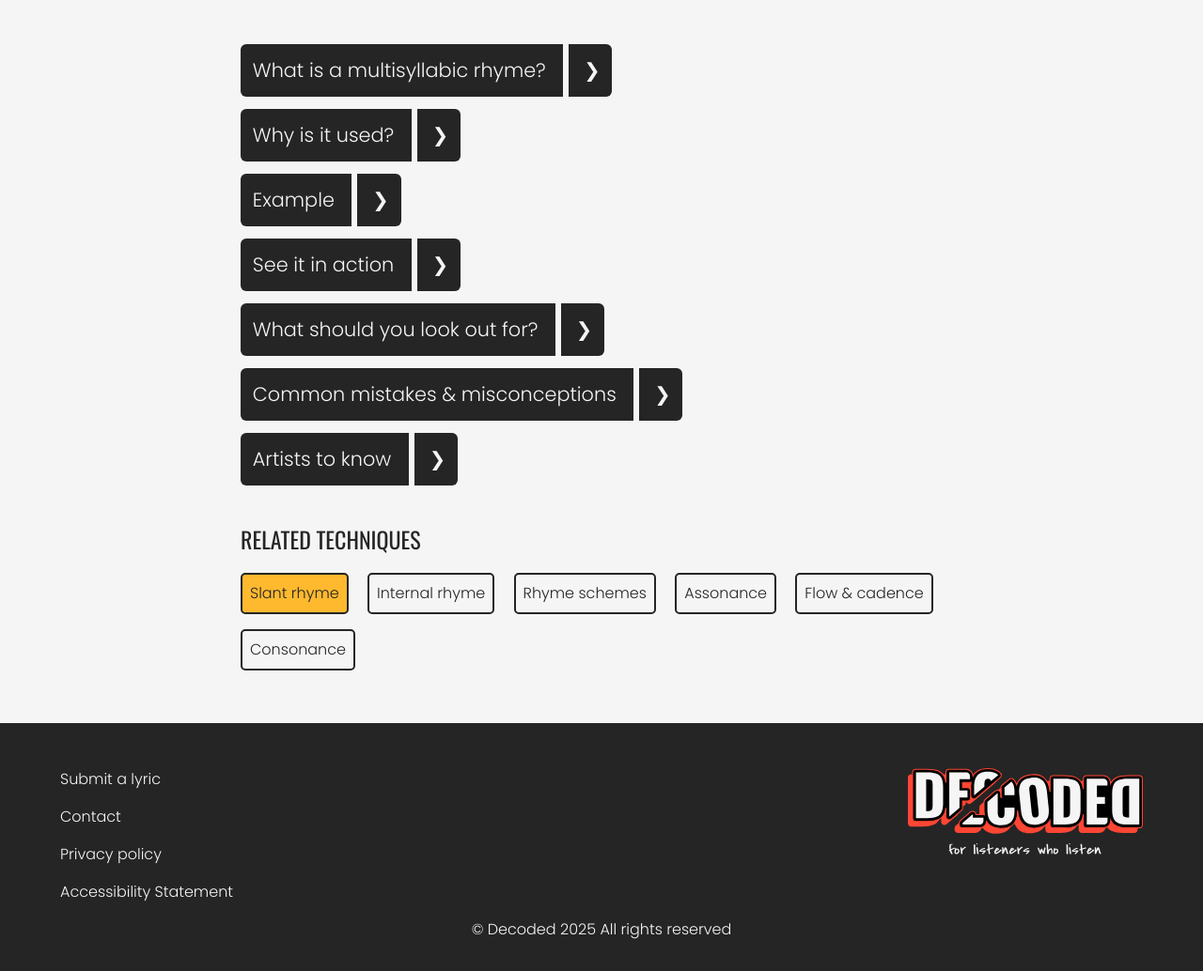
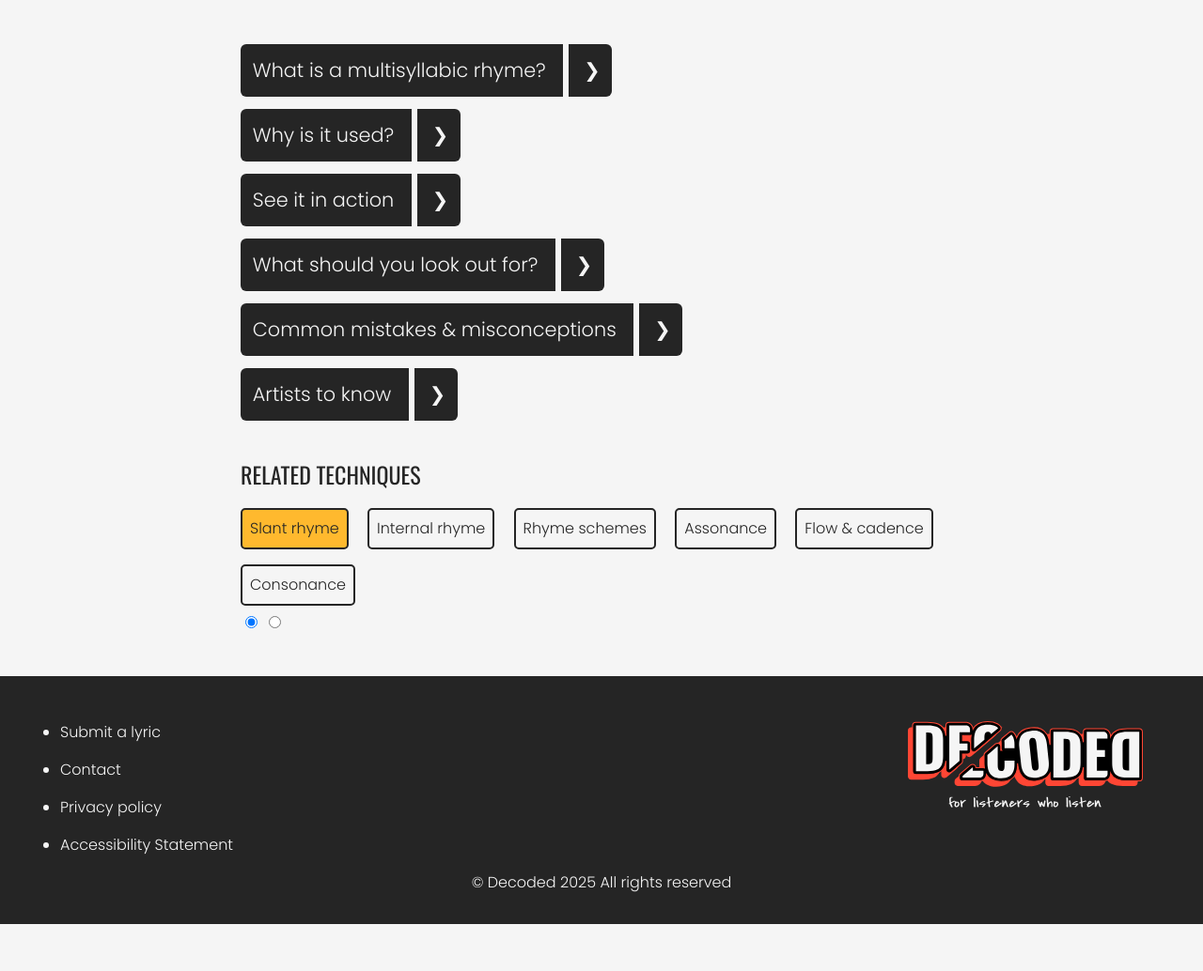
Before and after one commit to nadiajervier/decoded, a PHP site: page /mockup/breakdown-room.html in a window 1280 px wide. Shown: the part 570-1604 px from the top of the page at 94% size. After the commit the page ends 1554 px from the top, so only its background shows below. Run offline with PHP 8.4, Linux system fonts and the light colour scheme.

Commit message:
Dark mode

```diff
--- a/mockup/breakdown-room.html
+++ b/mockup/breakdown-room.html
@@ -60,7 +60,7 @@
             </label>
             <div>
                 <p>A multisyllabic rhyme (also called polysyllabic rhyme) is when two or more syllables in a word or phrase rhyme with two or more syllables in another word or phrase.</p>
-                <p>Think of multisyllabic rhymes like choreographed footwork in a dance—the more intricate the steps, the smoother the flow. Instead of just rhyming single words, artists stack entire syllables, creating patterns that lock into the beat like puzzle pieces.</p>
+                <p>Instead of just rhyming single words, artists stack entire syllables, creating patterns that lock into the beat like puzzle pieces.</p>
                 <p>This technique makes rap lyrics sound more complex and engaging.</p>
             </div>
 
@@ -70,12 +70,14 @@
             </label>
             <div>
                 <p>The rhymes can sometimes mirror the beat, making the lyrics sound more fluid. Multisyllabic rhymes add complexity to lyrics, and let&apos;s be honest, they are more impressive.</p>
-                <p class="italic">Think of it like choreographed footwork &mdash; the more intricate, the more impressive, right?</p>
+                <div class="tip">
+                    <img src="images/tip-icon.svg" alt="exclamation mark - tip icon" width="24" height="107" class="tip-icon"><p class="statement">Think of it like choreographed footwork &mdash; the more intricate, the more impressive, right?</p>
+                </div>
             </div>
 
             <input id="example" type="checkbox" class="content-dropdown">
             <label for="example" class="toggle">
-                <p>Example <span>&#x276F</span></p>
+                <p>See it in action <span>&#x276F</span></p>
             </label>
             <div>
                 <article class="lyric-example">
@@ -83,18 +85,6 @@
                     <p>Socrates' philosophies and hypothesis,</p>
                     <p>Can't define how I be dropping these mockeries</p>
                 </article>
-            </div>
-
-            <input id="in-action" type="checkbox" class="content-dropdown">
-            <label for="in-action" class="toggle">
-                <p>See it in action <span>&#x276F</span></p>
-            </label>
-            <div>
-                <ul>
-                    <li>Rhymes across multiple syllables, not just one</li>
-                    <li>Matching the rhythm and vowel sounds across a phrase or bar</li>
-                    <li>Natural flowing sound that feels smooth</li>
-                </ul>
             </div>
 
             <input id="use" type="checkbox" class="content-dropdown">
@@ -143,6 +133,13 @@
                 <a href="#"><li class="flow">Flow &amp; cadence</li></a>
                 <a href="#"><li class="consonace">Consonance</li></a>
             </ul>
+
+            <fieldset>
+                <input id="light" type="radio" name="theme" value="light" checked>
+                <label for="light"></label>
+                <input id="dark" type="radio" name="theme" value="dark">
+                <label for="dark"></label>
+            </fieldset>
         </main>
     </body>
 
--- a/mockup/style.css
+++ b/mockup/style.css
@@ -84,19 +84,27 @@ table {
     --white-smoke: #F5F5F5;
     --red-white: #C31313;
     --red-black: #FF4634;
-    --shadow: #3F3F3F;
+    --tip-bckgnd: #DEDEDE;
     --slant-rhyme: #FFB92E;
     --internal-rhyme: #4CFF3E;
     --oswald:  'Oswald', Sans Serif;
     --poppins: 'Poppins', Avenir, Monserrat, Source Sans Pro, Sans Serif;
+
+    /* - LIGHT DARK */
+    color-scheme: light dark;
+    --white-black: light-dark(#F5F5F5, #252525);
+    --black-white: light-dark(#252525, #F5F5F5);
+    --red-light-dark: light-dark(#C31313, #FF4634);
+    --red-dark-light: light-dark(#FF4634, #C31313);
+    --toggle-button-hover: light-dark(#252525, #F5F5F5);
 }
 
 /* --- PAGE STYLING --- */
 
 body {
     font-family: var(--poppins);
-    color: var(--charcoal);
-    background-color: var(--white-smoke);
+    color: var(--black-white);
+    background-color: var(--white-black);
 }
 
 main {
@@ -313,18 +327,18 @@ input[type="checkbox"].content-dropdown + label {
 }
 
 input[type="checkbox"] + label p, .glossary-entry {
-    color: var(--white-smoke);
-    background-color: var(--charcoal);
+    color: var(--white-black);
+    background-color: var(--black-white);
 }
 
 .glossary-entry:has(input[type="checkbox"]:checked), .glossary-entry:has(input[type="checkbox"]:hover), .glossary-entry:has(input[type="checkbox"]:focus-visible) {
-    background-color: var(--red-white);
+    background-color: var(--red);
 }
 
 input[type="checkbox"].content-dropdown + label p {
     display: inline;
     max-width: fit-content;
-    font-size: clamp(1.2rem, 2vw, 1.3rem);
+    font-size: clamp(1rem, 2vw, 1.3rem);
     margin-bottom: 0.8rem;
     line-height: 2.7em;
     padding: 0 0.8rem;
@@ -347,8 +362,27 @@ label p span {
     margin-left: 0.8rem;
     padding-left: 1rem;
     height: 100%;
-    border-left: 6px solid var(--white-smoke);
+    border-left: 6px solid var(--white-black);
     transition: all 0.4s ease-in-out;
+}
+
+div.tip {
+    display: inline-flex;
+    align-items: center;
+    background-color: var(--tip-bckgnd);
+    border-radius: 6px;
+    padding: 1rem 2rem;
+}
+
+.tip img {
+    width: 8px;
+    height: auto;
+    margin-right: 2rem;
+}
+
+.content-dropdown ul li {
+    list-style: disc;
+    list-style-image: url(images/bullet.svg);
 }
 
 /* --- GLOSSARY ENTRIES --- */
```
Also changed, not shown: other parts of mockup/style.css (+31 -16 lines), mockup/rap-index.html (+7 -0 lines), mockup/images/bullet.svg (added), mockup/images/tip-icon.svg (added), 2 other files.
